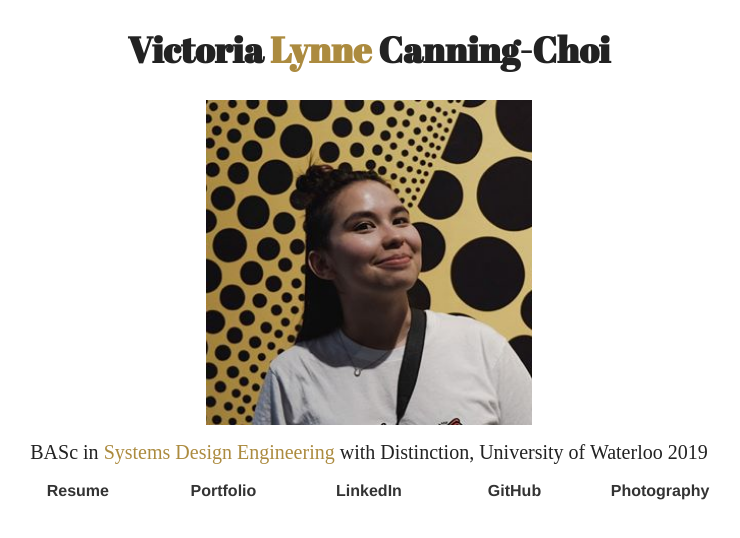
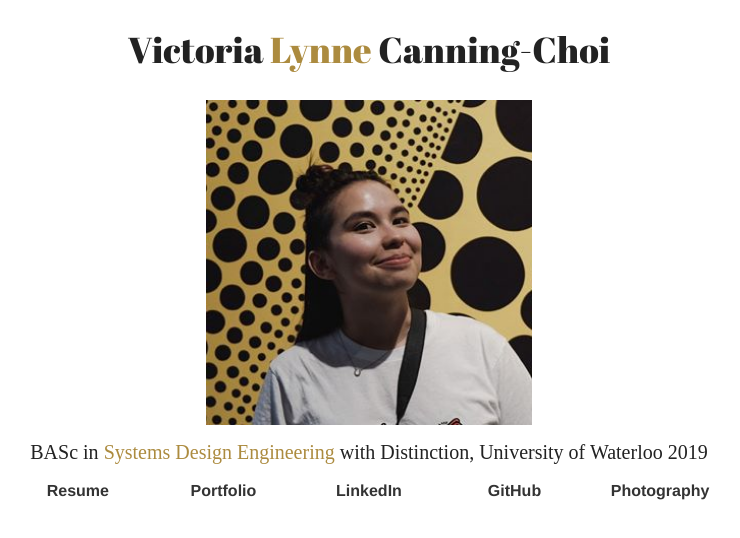
Before and after one commit to victoriaoriaa/victoriaoriaa.github.io, a plain HTML site: page index.html in a window 1280 px wide. Shown: the whole page, without its empty margins (271-1011 px from the left). Drawn offline with Linux system fonts and the light colour scheme.

Commit message:
Font change 2

```diff
--- a/index.html
+++ b/index.html
@@ -24,7 +24,7 @@
         <div class="row">
           <div class="col-md-6 col-sm-8 col-xs-10 col-md-offset-3 col-sm-offset-2 col-xs-offset-1">
             <center>
-              <h1>Victoria <span style="color: #ac8b3f;">Lynne</span> Canning-Choi</h1>
+              <h1 style="font-style: 'Abril Fatface'; font-weight: 400;">Victoria <span style="color: #ac8b3f; font-style: 'Abril Fatface'; font-weight: 400;">Lynne</span> Canning-Choi</h1>
             </center>
           </div>
         </div>
```
